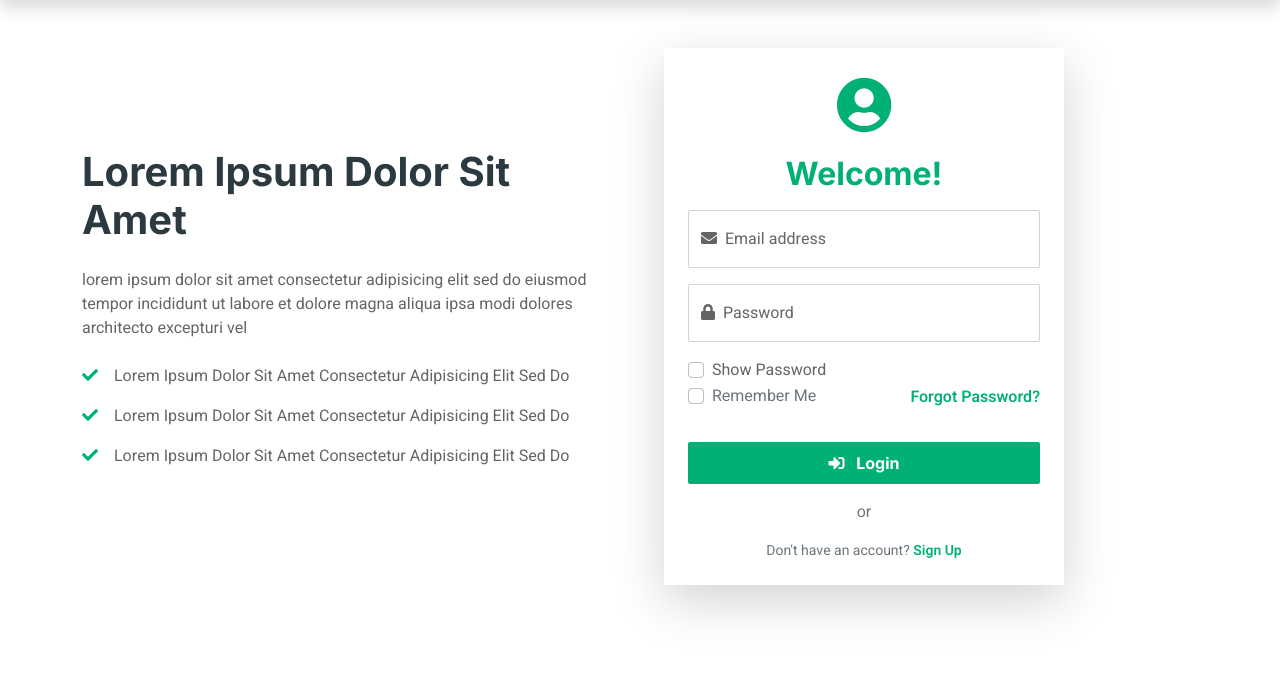
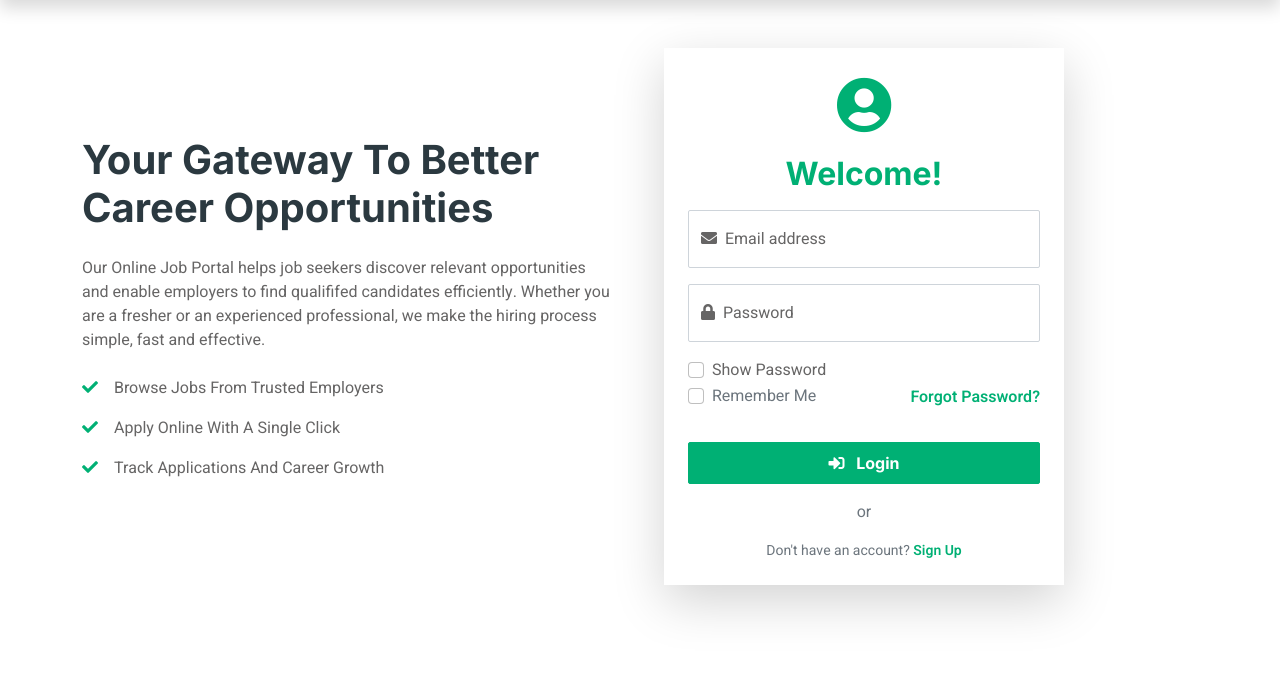
Before and after one commit to puridivya314-lgtm/online-job-portal, a Django app: page /login in a window 1280 px wide. Shown: the part 75-751 px from the top of the page. Run offline with Django 5.2, Linux system fonts and the light colour scheme; some libraries are stand-ins or nearby versions.

Commit message:
update html

```diff
--- a/templates/common/login.html
+++ b/templates/common/login.html
@@ -6,11 +6,13 @@
     <div class="container">
         <div class="row g-5 align-items-center">
             <div class="col-lg-6 wow fadeIn" data-wow-delay="0.5s">
-                <h1 class="mb-4 text-capitalize">{% lorem 5 w %}</h1>
-                <p class="mb-4">{% lorem 25 w %}</p>
-                <p class="text-capitalize"><i class="fa fa-check text-primary me-3"></i>{% lorem 10 w %}</p>
-                <p class="text-capitalize"><i class="fa fa-check text-primary me-3"></i>{% lorem 10 w %}</p>
-                <p class="text-capitalize"><i class="fa fa-check text-primary me-3"></i>{% lorem 10 w %}</p>
+                <h1 class="mb-4 text-capitalize">Your Gateway to Better Career Opportunities</h1>
+                <p class="mb-4">Our Online Job Portal helps job seekers discover relevant opportunities and enable employers to find qualififed candidates efficiently. Whether you are a fresher or an experienced
+                    professional, we make the hiring process simple, fast and effective.
+                </p>
+                <p class="text-capitalize"><i class="fa fa-check text-primary me-3"></i>Browse jobs from trusted employers</p>
+                <p class="text-capitalize"><i class="fa fa-check text-primary me-3"></i>Apply online with a single click</p>
+                <p class="text-capitalize"><i class="fa fa-check text-primary me-3"></i>Track applications and career growth</p>
             </div>
             <div class="col-lg-6 wow fadeIn" data-wow-delay="0.1s">
                 <div class="login-container shadow-lg rounded-4 p-4 bg-white bg-opacity-75 position-relative"
```
Also changed, not shown: templates/common/about.html (+4 -4 lines), templates/common/home.html (+3 -4 lines).
